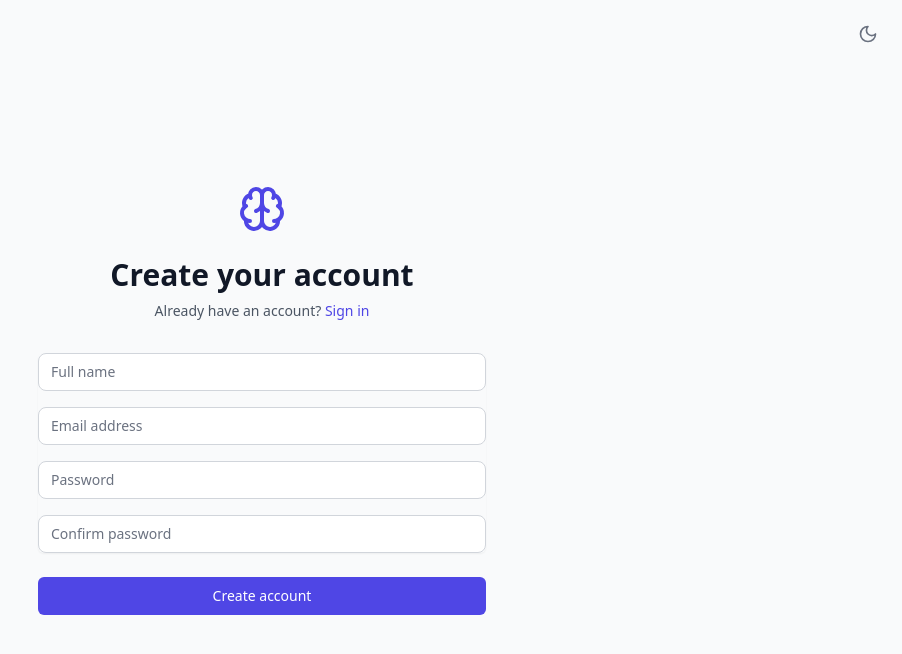
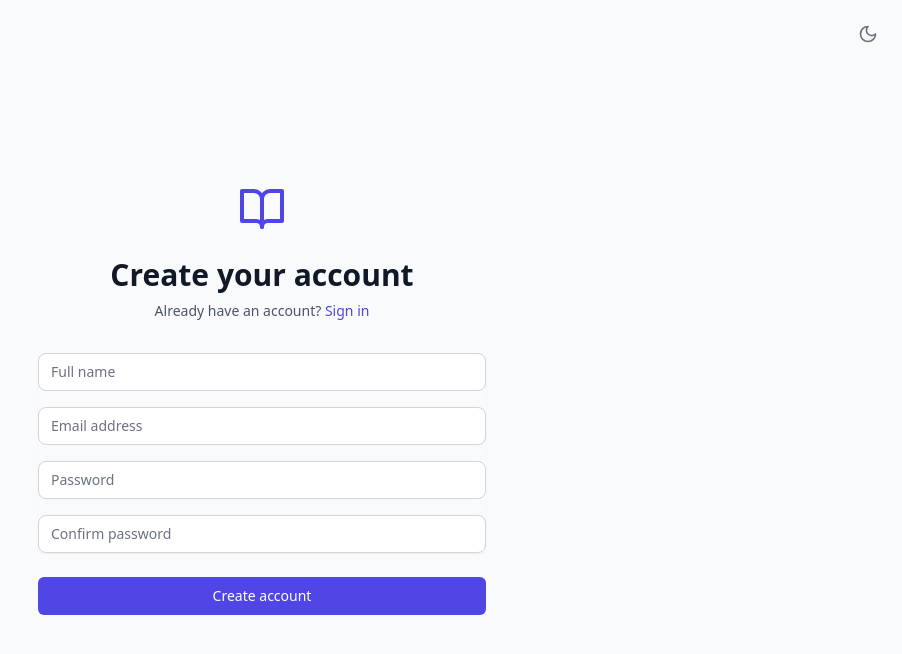
Before and after one commit to wishaldubey/ALFREDTASK, a React (Vite) app: page /register in a window 1280 px wide. Shown: the top 654 px of the page, without its empty margins (378-1280 px from the left). Built offline with nearby package versions, Linux system fonts and the light colour scheme; no server answers.

Commit message:
Update Register.tsx

```diff
--- a/src/pages/Register.tsx
+++ b/src/pages/Register.tsx
@@ -2,7 +2,7 @@ import { useForm } from "react-hook-form";
 import { zodResolver } from "@hookform/resolvers/zod";
 import { z } from "zod";
 import { Link, useNavigate } from "react-router-dom";
-import { Brain } from "lucide-react";
+import { BookOpen  } from "lucide-react";
 import toast from "react-hot-toast";
 import api from "../lib/axios";
 import { useAuth } from "../contexts/AuthContext";
@@ -68,7 +68,7 @@ function Register() {
       </div>
       <div className="max-w-md w-full space-y-8">
         <div className="text-center">
-          <Brain className="mx-auto h-12 w-12 text-indigo-600 dark:text-indigo-400" />
+          <BookOpen className="mx-auto h-12 w-12 text-indigo-600 dark:text-indigo-400" />
           <h2 className="mt-6 text-3xl font-extrabold text-gray-900 dark:text-white">
             Create your account
           </h2>
```
